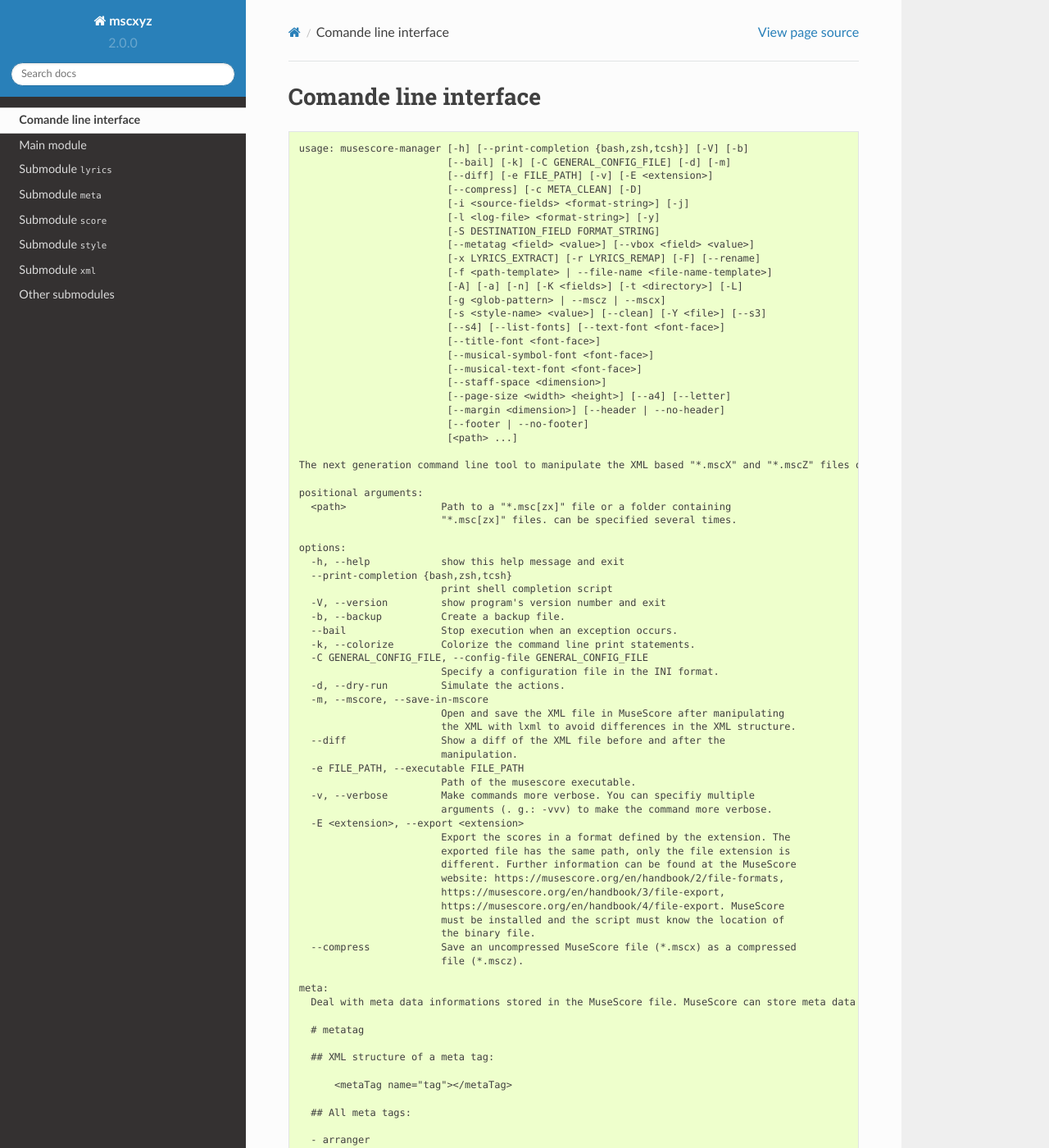
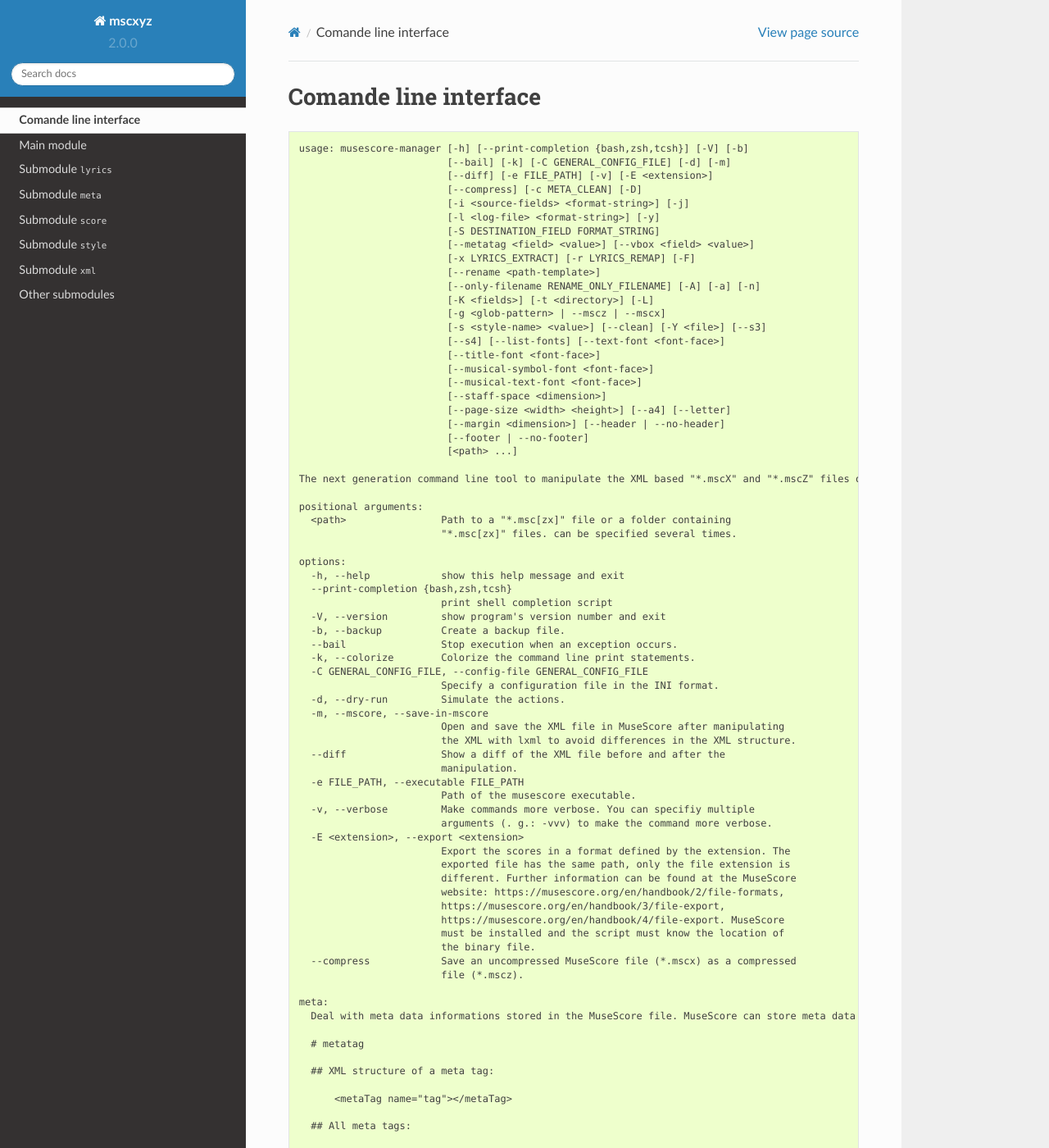
Before and after one commit to Josef-Friedrich/mscxyz, a Sphinx documentation site: the page built from docs/cli.rst, in a window 1280 px wide and 1400 px high. Shown: the whole window at 82% size. Built offline with Sphinx 7.4.7 and the Read the Docs theme 2.0.0, drawn with Linux system fonts in a browser that asks for light colours; some of the changed text lies outside the part shown.

Commit message:
Merge the options --rename and --format into one

```diff
--- a/docs/cli.rst
+++ b/docs/cli.rst
@@ -12,9 +12,10 @@
                              [-l <log-file> <format-string>] [-y]
                              [-S DESTINATION_FIELD FORMAT_STRING]
                              [--metatag <field> <value>] [--vbox <field> <value>]
-                             [-x LYRICS_EXTRACT] [-r LYRICS_REMAP] [-F] [--rename]
-                             [-f <path-template> | --file-name <file-name-template>]
-                             [-A] [-a] [-n] [-K <fields>] [-t <directory>] [-L]
+                             [-x LYRICS_EXTRACT] [-r LYRICS_REMAP] [-F]
+                             [--rename <path-template>]
+                             [--only-filename RENAME_ONLY_FILENAME] [-A] [-a] [-n]
+                             [-K <fields>] [-t <directory>] [-L]
                              [-g <glob-pattern> | --mscz | --mscx]
                              [-s <style-name> <value>] [--clean] [-Y <file>] [--s3]
                              [--s4] [--list-fonts] [--text-font <font-face>]
@@ -334,13 +335,11 @@
           %upper{text}
               Convert “text” to UPPERCASE.
 
-      --rename              Flag to activate the renaming. If you omit this flag, the
-                            renaming will not be performed.
-      -f <path-template>, --format <path-template>
-                            A path template string to set the destination location
-                            (Default is “$title ($composer)”).
-      --file-name <file-name-template>
-                            A template string for the file name (without the extension).
+      --rename <path-template>
+                            A path template string to set the destination location.
+      --only-filename RENAME_ONLY_FILENAME
+                            Rename only the filename and don’t move the score to a
+                            different directory.
       -A, --alphanum        Use only alphanumeric characters.
       -a, --ascii           Use only ASCII characters.
       -n, --no-whitespace   Replace all whitespaces with dashes or sometimes underlines.
```
Also changed, not shown: README.rst (+12 -14 lines), README_template.rst (+3 -4 lines), 9 other files.
